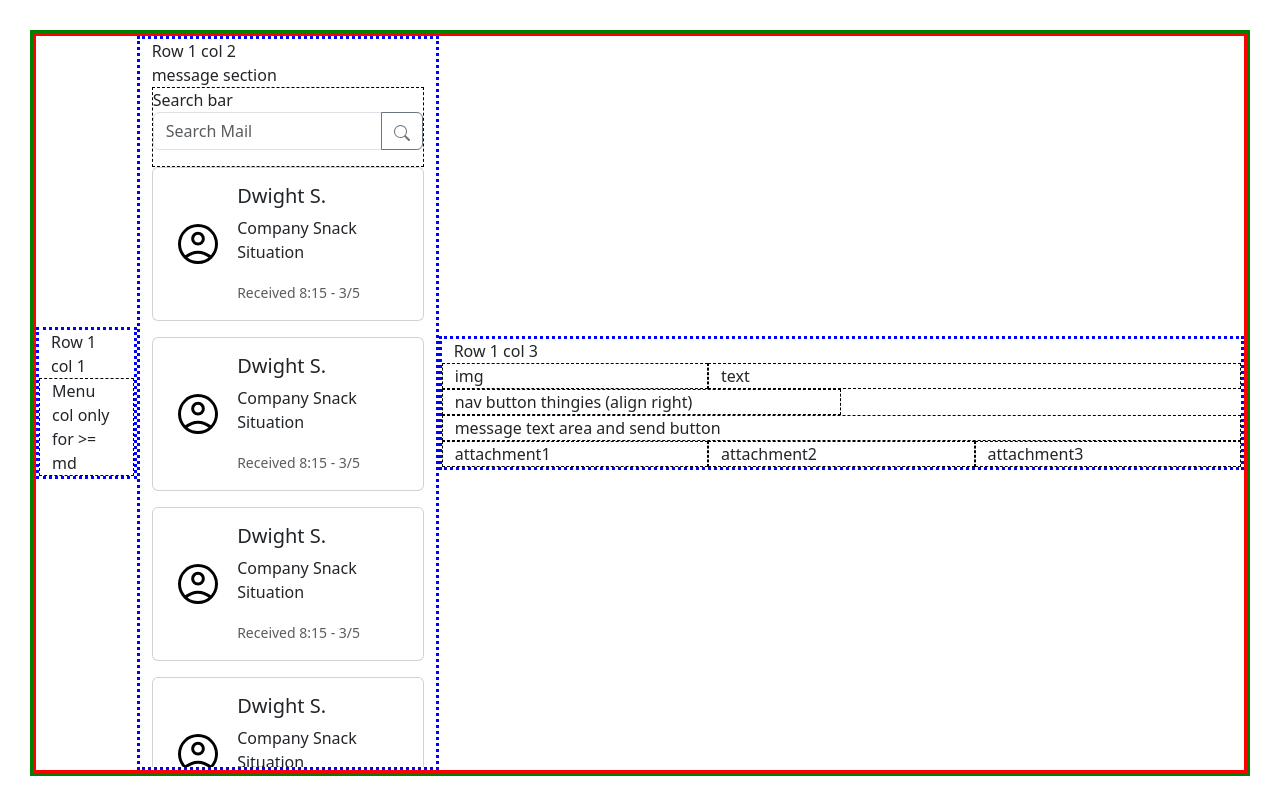
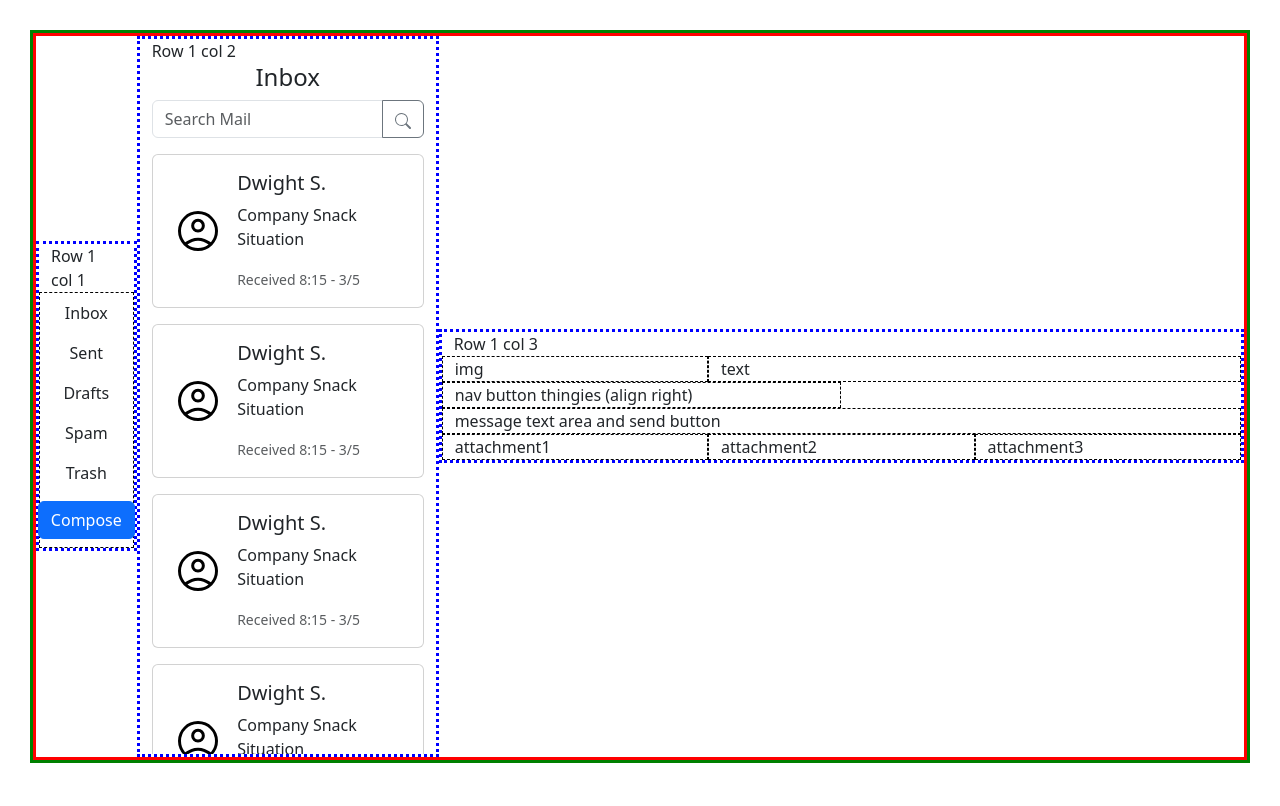
Before and after one commit to Dawie0/Dawid_Fourie_Bootstrap_Grid_Project, a plain HTML site: page index.html in a window 1280 px wide. Drawn offline with nearby package versions, Linux system fonts and the light colour scheme.

Commit message:
sixth commit

```diff
--- a/index.html
+++ b/index.html
@@ -34,23 +34,37 @@
                                 <h5 class="offcanvas-title" id="offcanvasTopLabel">Offcanvas top</h5>
                                 <button type="button" class="btn-close" data-bs-dismiss="offcanvas" aria-label="Close"></button>
                             </div>
-                            <div class="offcanvas-body">
-                                ...
+                            <div class="offcanvas-body ">
+                                <div class="col-12"><a>Inbox</a></div>
+                                <div class="col-12"><a>Sent</a></div>
+                                <div class="col-12"><a>Drafts</a></div>
+                                <div class="col-12"><a>Spam</a></div>
+                                <div class="col-12"><a>Trash</a></div>
+                                <div class="col-12">
+                                  <button type="button" class="btn btn-primary">Compose</button>
+                                </div>
                             </div>
                         </div>
+                    </div>
 
-                    </div>
                     <!-- Column with Search Bar -->
                     <div class="col-5 d-sm-none d-flex justify-content-center align-items-center inner-conts">
 
-                            <input type="text" class="form-control visually-hi dden" placeholder="Recipient's username" aria-label="Recipient's username" aria-describedby="button-addon2">
-                            <button type="button" class="btn btn-outline-dark"><svg xmlns="http://www.w3.org/2000/svg" width="16" height="16" fill="currentColor" class="bi bi-search" viewBox="0 0 16 16">
+                            <input type="text" class="form-control visually-hidden search-bar-mobile" placeholder="Recipient's username" aria-label="Recipient's username" aria-describedby="button-addon2">
+                            <button type="button" class="btn btn-outline-dark" onclick="searchAnim()"><svg xmlns="http://www.w3.org/2000/svg" width="16" height="16" fill="currentColor" class="bi bi-search" viewBox="0 0 16 16">
                                 <path d="M11.742 10.344a6.5 6.5 0 1 0-1.397 1.398h-.001c.03.04.062.078.098.115l3.85 3.85a1 1 0 0 0 1.415-1.414l-3.85-3.85a1.007 1.007 0 0 0-.115-.1zM12 6.5a5.5 5.5 0 1 1-11 0 5.5 5.5 0 0 1 11 0z"/>
                               </svg></button>
-
                     </div>
-                    <div class="col-sm-12 d-none d-md-block inner-conts">
-                        Menu col only for >= md
+                    <!-- Column for mailbox menu only for screens wider than -sm -->
+                    <div class="col-12 d-none d-md-block inner-conts grid gap-0 row-gap-3 ">
+                        <div class="col-12 d-flex p-2 justify-content-center align-items-center"><a onclick="changeCurrentMailboxText('Inbox')">Inbox</a></div>
+                        <div class="col-12 d-flex p-2 justify-content-center align-items-center"><a onclick="changeCurrentMailboxText('Sent')">Sent</a></div>
+                        <div class="col-12 d-flex p-2 justify-content-center align-items-center"><a onclick="changeCurrentMailboxText('Drafts')">Drafts</a></div>
+                        <div class="col-12 d-flex p-2 justify-content-center align-items-center"><a onclick="changeCurrentMailboxText('Spam')">Spam</a></div>
+                        <div class="col-12 d-flex p-2 justify-content-center align-items-center"><a onclick="changeCurrentMailboxText('Trash')">Trash</a></div>
+                        <div class="col-12 d-flex p-2 justify-content-center align-items-center">
+                          <button type="button" class="btn btn-primary">Compose</button>
+                        </div>
                     </div>
                 </div>
             </div>
@@ -58,11 +72,15 @@
             <!-- Main column 2 -->
             <div class="col-xl-3 col-lg-4 col-md-8 col-sm-12 my-col">
                 Row 1 col 2
+                <!-- Current Mailbox -->
+                <div class="col-12 d-flex justify-content-center align-items-center">
+                  <h4 class="Current-Mailbox">Inbox</h4>
+                </div>
+                <!-- Message Section -->
                 <div class="row justify-content-center">
                     <div class="col-md-12">
-                        message section
-                        <div class="col-md-12 d-none d-md-block inner-conts">
-                            Search bar
+                      <!-- Search bar for screens wider than -sm -->
+                        <div class="col-md-12 d-none d-md-block">
                             <div class="input-group mb-3">
                                 <input type="text" class="form-control" placeholder="Search Mail" aria-label="Search Mail" aria-describedby="button-addon2">
                                 <button class="btn btn-outline-secondary" type="button" id="button-addon2"><svg xmlns="http://www.w3.org/2000/svg" width="16" height="16" fill="currentColor" class="bi bi-search" viewBox="0 0 16 16">
@@ -71,7 +89,7 @@
                               </div>
                         </div>
                         <div class="col-12 overflow-y-scroll scroller-col">
-
+                          <!-- Message cards -->
                             <div class="card mb-3" >
                                 <div class="row g-1 align-items-center">
                                   <div class="col-sm-2 col-md-3 align-self-center">
@@ -272,6 +290,7 @@
                     </div>
                 </div>
             </div>
+            <!-- Main Column 3 -->
             <div class="col-xl-8 col-lg-6 d-none d-lg-block my-col">
                 Row 1 col 3
                 <div class="row">
@@ -309,5 +328,6 @@
 
 
     <script src="https://cdn.jsdelivr.net/npm/bootstrap@5.3.0-alpha1/dist/js/bootstrap.bundle.min.js" integrity="sha384-w76AqPfDkMBDXo30jS1Sgez6pr3x5MlQ1ZAGC+nuZB+EYdgRZgiwxhTBTkF7CXvN" crossorigin="anonymous"></script>
-</body>
+    <script src="main.js"></script>
+  </body>
 </html>
--- /dev/null
+++ b/main.js
@@ -0,0 +1,16 @@
+const searchBarAnim = document.querySelector(".search-bar-mobile");
+const currentMailboxText = document.querySelector(".Current-Mailbox");
+
+const searchAnim = () => {
+    if (searchBarAnim.classList.contains('visually-hidden')){
+        searchBarAnim.classList.remove('visually-hidden');
+        console.log("visible")
+    }
+    else {
+        searchBarAnim.classList.add('visually-hidden');
+    }
+};
+
+const changeCurrentMailboxText = (mailbox) => {
+    currentMailboxText.innerHTML = mailbox;
+}
```
